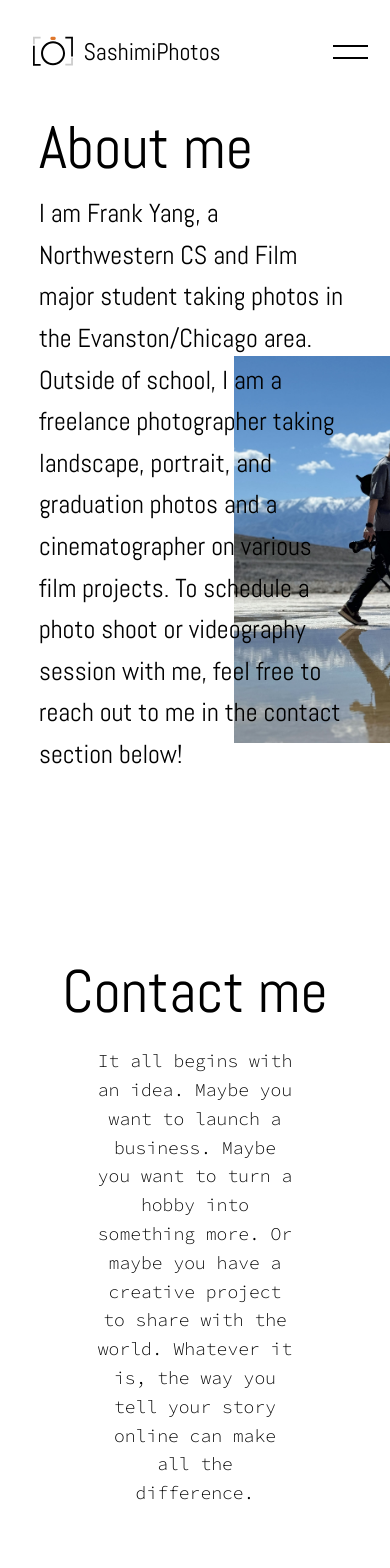
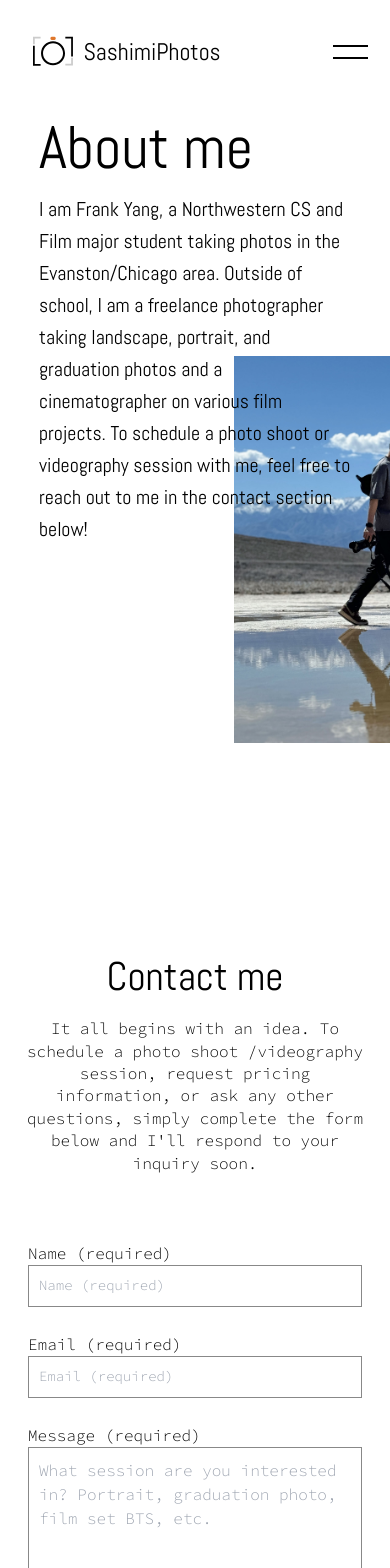
Before and after one commit to yyf20001230/sashimi_photos, a React (Create React App) app: page /about in a window 390 px wide. Shown: the top 1568 px of the page. Built offline with nearby package versions, Linux system fonts and the light colour scheme.

Commit message:
mobile view done

```diff
--- a/src/components/Contact.js
+++ b/src/components/Contact.js
@@ -24,10 +24,8 @@ const ContactForm = () => {
     <div className="contact-form">
       <h2>Contact me</h2>
       <p>
-        It all begins with an idea. Maybe you want to launch a business. Maybe you want to
-        turn a hobby into something more. Or maybe you have a creative project to share with
-        the world. Whatever it is, the way you tell your story online can make all the
-        difference.
+        It all begins with an idea. To schedule a photo shoot /videography session, request pricing information,
+        or ask any other questions, simply complete the form below and I'll respond to your inquiry soon.
       </p>
       <form ref={form} onSubmit={handleSubmit}>
         <div className="form-content">
@@ -52,6 +50,7 @@ const ContactForm = () => {
           <label htmlFor="message">Message (required)</label>
           <textarea
             name="message"
+            placeholder="What session are you interested in? Portrait, graduation photo, film set BTS, etc."
             required
           ></textarea>
         </div>
--- a/src/styles/About.css
+++ b/src/styles/About.css
@@ -47,5 +47,6 @@
 
     .about-me p {
       width: 80%;
+      font-size: 20px;
     }
   }
--- a/src/styles/Contact.css
+++ b/src/styles/Contact.css
@@ -25,7 +25,7 @@
   .contact-form p {
     text-align: center;
     font-family: Source Code Pro, monospace;
-    line-height: 1.6;
+    line-height: 1.4;
     font-size: 18px;
     align-self: center;
     width: 50%;
@@ -84,3 +84,19 @@
   textarea {
     height: 200px;
   }
+
+  @media screen and (max-width: 800px) {
+    .contact-form h2 {
+      font-size: 40px;
+    }
+
+    .contact-form p {
+      font-size: 16px;
+      width: 90%;
+    }
+
+    .contact-form form {
+      width: 90%;
+    }
+
+  }
--- a/src/styles/Navigator.css
+++ b/src/styles/Navigator.css
@@ -53,6 +53,7 @@
     font-family: Abel, monospace;
     font-size: 20px;
     color: black;
+    padding-bottom: 20px;
   }
 
   .navigator li div {
@@ -67,7 +68,7 @@
   }
 
   .navigator li div * {
-    padding: 2px 5px 20px 5px;
+    padding: 2px 5px 2px 5px;
 }
 
 }
```
